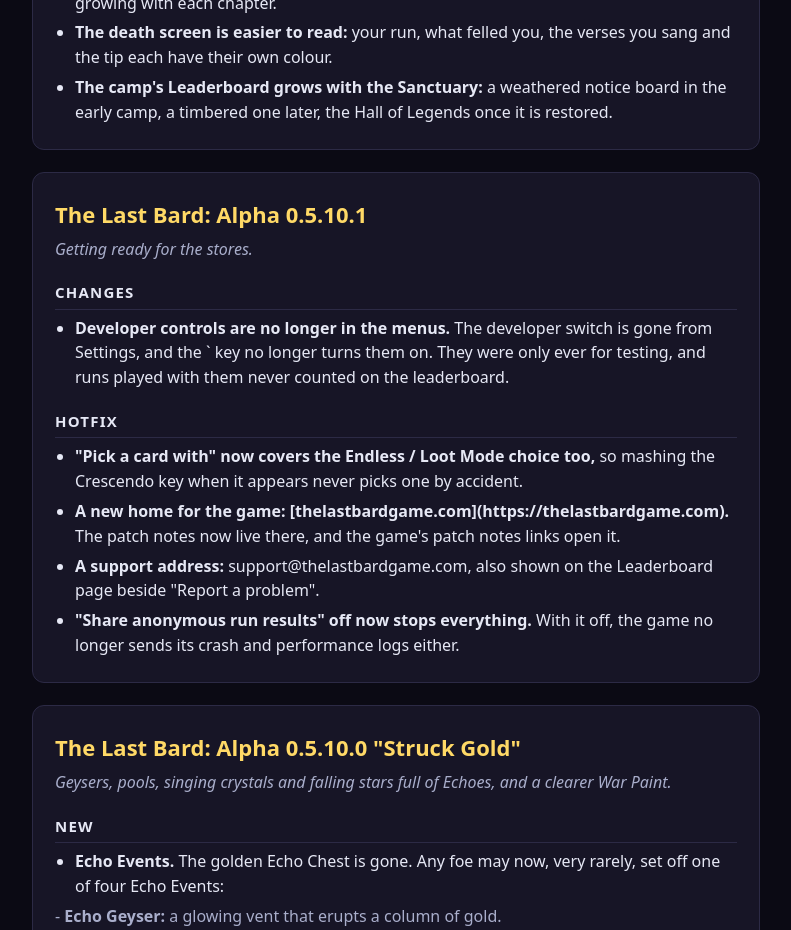
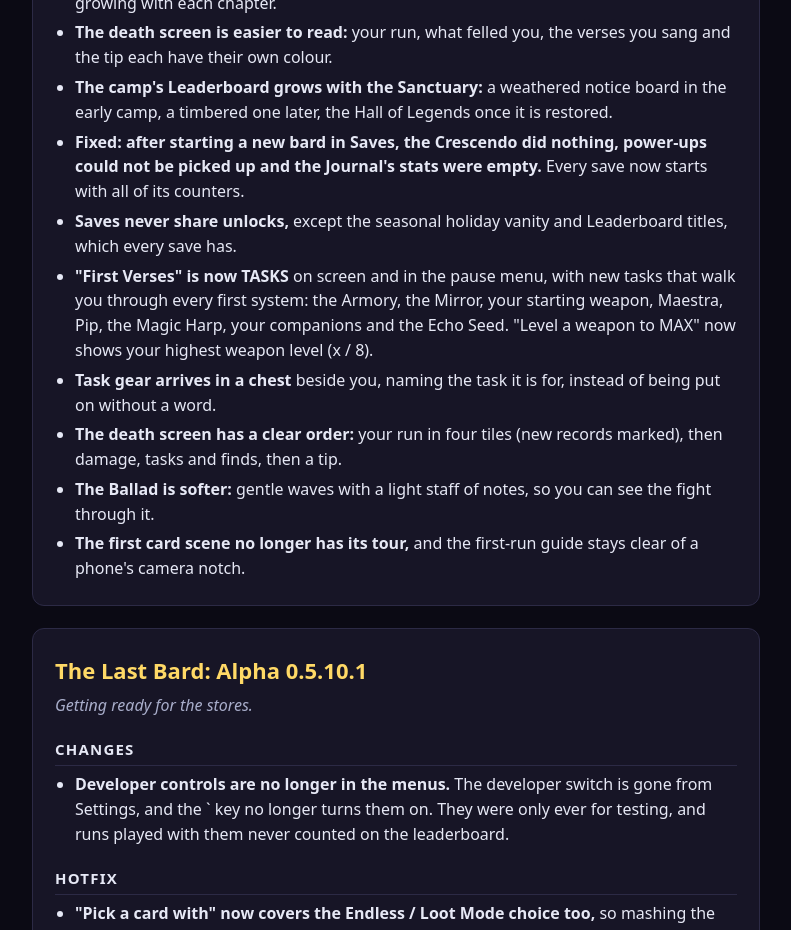
Before and after one commit to AirCapitalDigital/the-last-bard-play, a plain HTML site: page patch_notes.html in a window 1280 px wide. Shown: the part 5140-6070 px from the top of the page, without its empty margins (244-1035 px from the left). Drawn offline with Linux system fonts and the light colour scheme.

Commit message:
Patch notes 2026-11-23T04:22Z

```diff
--- a/patch_notes.html
+++ b/patch_notes.html
@@ -79,6 +79,13 @@ footer { color:var(--muted); font-size:14px; }
 <li><strong>First Verses pays a little less early and more later:</strong> small rewards in the first chapter, growing with each chapter.</li>
 <li><strong>The death screen is easier to read:</strong> your run, what felled you, the verses you sang and the tip each have their own colour.</li>
 <li><strong>The camp&#x27;s Leaderboard grows with the Sanctuary:</strong> a weathered notice board in the early camp, a timbered one later, the Hall of Legends once it is restored.</li>
+<li><strong>Fixed: after starting a new bard in Saves, the Crescendo did nothing, power-ups could not be picked up and the Journal&#x27;s stats were empty.</strong> Every save now starts with all of its counters.</li>
+<li><strong>Saves never share unlocks,</strong> except the seasonal holiday vanity and Leaderboard titles, which every save has.</li>
+<li><strong>&quot;First Verses&quot; is now TASKS</strong> on screen and in the pause menu, with new tasks that walk you through every first system: the Armory, the Mirror, your starting weapon, Maestra, Pip, the Magic Harp, your companions and the Echo Seed. &quot;Level a weapon to MAX&quot; now shows your highest weapon level (x / 8).</li>
+<li><strong>Task gear arrives in a chest</strong> beside you, naming the task it is for, instead of being put on without a word.</li>
+<li><strong>The death screen has a clear order:</strong> your run in four tiles (new records marked), then damage, tasks and finds, then a tip.</li>
+<li><strong>The Ballad is softer:</strong> gentle waves with a light staff of notes, so you can see the fight through it.</li>
+<li><strong>The first card scene no longer has its tour,</strong> and the first-run guide stays clear of a phone&#x27;s camera notch.</li>
 </ul></section>
 <section><h2 id="v0.5.10.1-alpha">The Last Bard: Alpha 0.5.10.1</h2>
 <p><em>Getting ready for the stores.</em></p>
```
Also changed, not shown: 1 other file.
